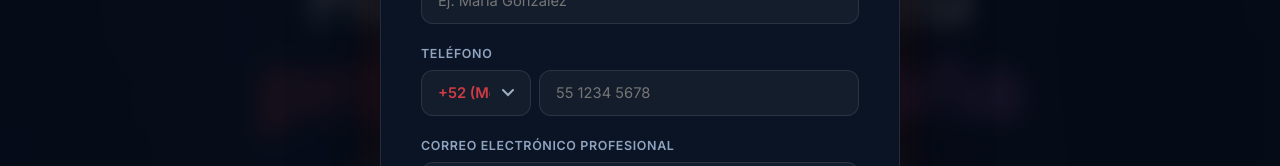
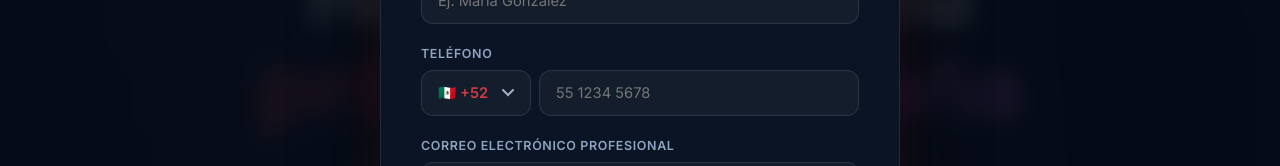
Before and after one commit to LucaFront-End/promosat, a React (Vite) app: page /contacto in a window 1280 px wide. Both pictures are taken after a click on the button "Brochure". Shown: the part 265-431 px from the top of the page. Built offline with nearby package versions, Linux system fonts and the light colour scheme; what @wix/sdk would draw is missing.

Commit message:
feat: connect Descargarboletin collection ID in Wix CMS & update Lada dropdown format with flags

```diff
--- a/src/components/BrochureModal.jsx
+++ b/src/components/BrochureModal.jsx
@@ -47,18 +47,18 @@ export const COMPANY_TYPES = [
 ];
 
 export const COUNTRY_LADAS = [
-  { code: '+52', country: 'México 🇲🇽' },
-  { code: '+1', country: 'EE.UU. / Canadá 🇺🇸' },
-  { code: '+54', country: 'Argentina 🇦🇷' },
-  { code: '+56', country: 'Chile 🇨🇱' },
-  { code: '+57', country: 'Colombia 🇨🇴' },
-  { code: '+34', country: 'España 🇪🇸' },
-  { code: '+51', country: 'Perú 🇵🇪' },
-  { code: '+502', country: 'Guatemala 🇬🇹' },
-  { code: '+503', country: 'El Salvador 🇸🇻' },
-  { code: '+504', country: 'Honduras 🇭🇳' },
-  { code: '+506', country: 'Costa Rica 🇨🇷' },
-  { code: '+507', country: 'Panamá 🇵🇦' },
+  { code: '+52', flag: '🇲🇽', name: 'México' },
+  { code: '+1', flag: '🇺🇸', name: 'EE.UU. / Canadá' },
+  { code: '+54', flag: '🇦🇷', name: 'Argentina' },
+  { code: '+56', flag: '🇨🇱', name: 'Chile' },
+  { code: '+57', flag: '🇨🇴', name: 'Colombia' },
+  { code: '+34', flag: '🇪🇸', name: 'España' },
+  { code: '+51', flag: '🇵🇪', name: 'Perú' },
+  { code: '+502', flag: '🇬🇹', name: 'Guatemala' },
+  { code: '+503', flag: '🇸🇻', name: 'El Salvador' },
+  { code: '+504', flag: '🇭🇳', name: 'Honduras' },
+  { code: '+506', flag: '🇨🇷', name: 'Costa Rica' },
+  { code: '+507', flag: '🇵🇦', name: 'Panamá' },
 ];
 
 const DISALLOWED_EMAIL_DOMAINS = [
@@ -230,7 +230,7 @@ export default function BrochureModal() {
                       >
                         {COUNTRY_LADAS.map((l) => (
                           <option key={l.code} value={l.code}>
-                            {l.code} ({l.country})
+                            {l.flag} {l.code} ({l.name})
                           </option>
                         ))}
                       </select>
--- a/src/lib/wixClient.js
+++ b/src/lib/wixClient.js
@@ -2,7 +2,7 @@ import { createClient, OAuthStrategy } from '@wix/sdk';
 import { items } from '@wix/data';
 
 const WIX_CLIENT_ID = '3081c994-0ab4-41d7-9829-1022836f45a7';
-export const WIX_LEADS_COLLECTION = 'Consultas'; // Name of collection created in Wix CMS
+export const WIX_LEADS_COLLECTION = 'Descargarboletin'; // Wix CMS Collection ID for Brochure downloads / Consultas
 
 export const wixClient = createClient({
   modules: { items },
@@ -56,14 +56,13 @@ export async function saveBrochureLead(leadData, collectionId = WIX_LEADS_COLLEC
       correo: leadData.correo,
       ciudad: leadData.ciudad,
       tipoEmpresa: leadData.tipoEmpresa,
-      fechaRegistro: new Date().toISOString()
     };
 
     const result = await wixClient.items.insert(collectionId, payload);
-    console.log('Lead saved to Wix CMS successfully:', result);
+    console.log(`Lead saved successfully to Wix CMS collection "${collectionId}":`, result);
     return { success: true, result };
   } catch (error) {
-    console.warn('Wix CMS save notice (proceeding with brochure download):', error.message || error);
+    console.warn(`Wix CMS insert notice on "${collectionId}":`, error.message || error);
     return { success: false, error };
   }
 }
```
Also changed, not shown: scratch/test-descargarboletin.js (added, +29 -0 lines).
